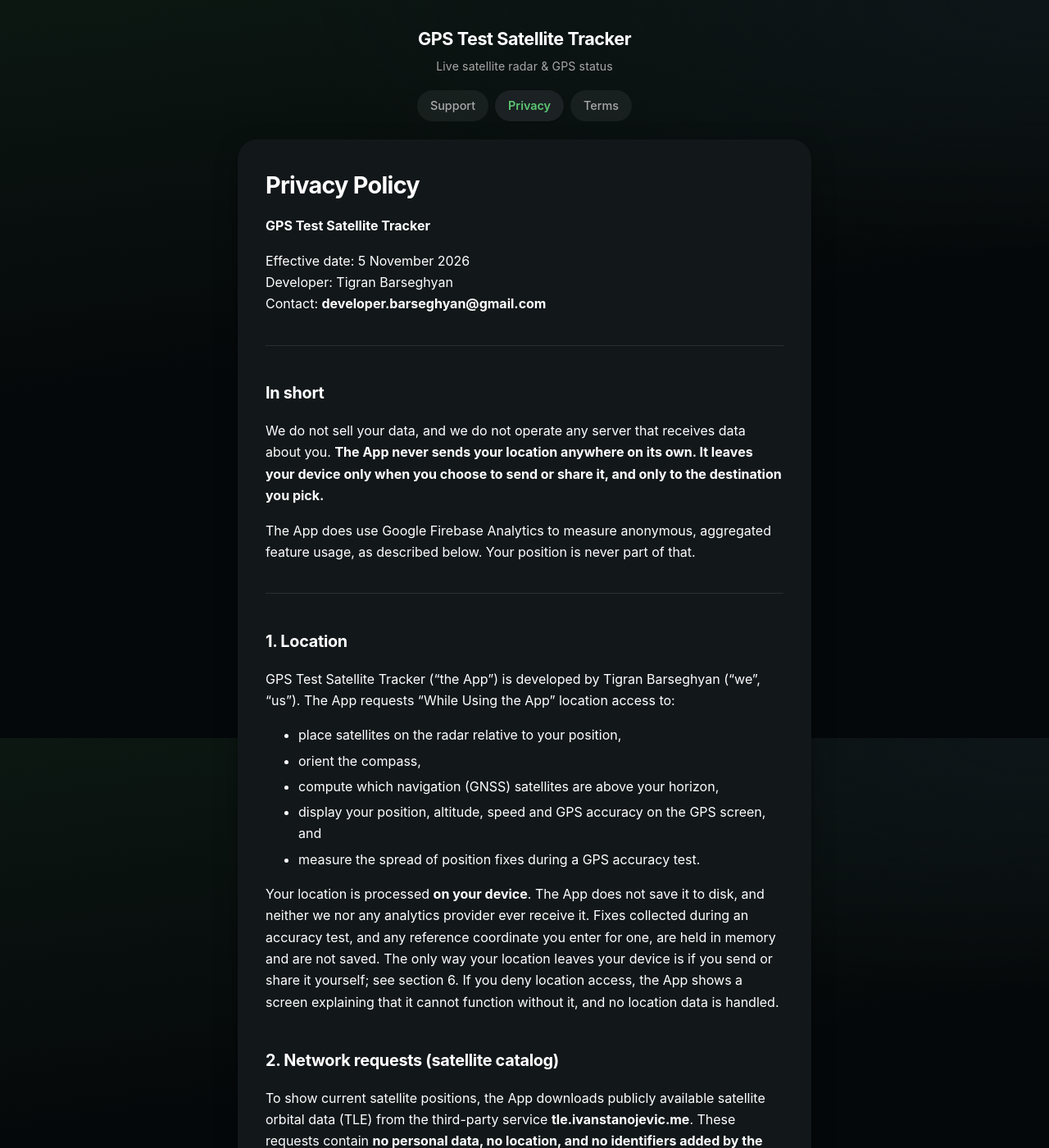
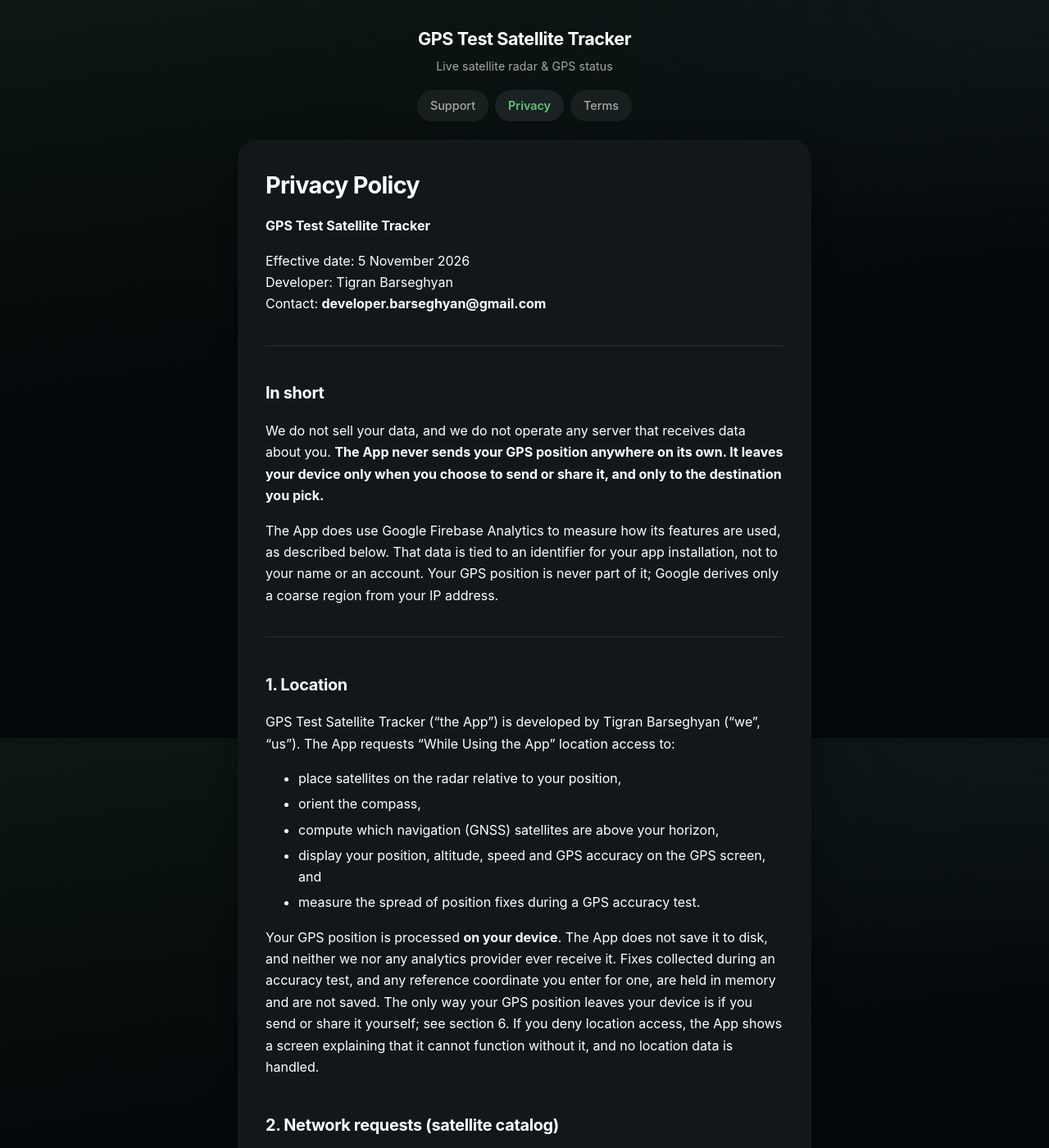
Before and after one commit to developer-barseghyan/satellite-tracker-support, a Jekyll site: the page built from privacy.md, in a window 1280 px wide and 1400 px high. Shown: the whole window at 82% size. Built offline with Jekyll 4.4.1, drawn with Linux system fonts in a browser that asks for light colours; some of the changed text lies outside the part shown.

Commit message:
Add files via upload

```diff
--- a/privacy.md
+++ b/privacy.md
@@ -16,9 +16,9 @@ Contact: **developer.barseghyan@gmail.com**
 
 ## In short
 
-We do not sell your data, and we do not operate any server that receives data about you. **The App never sends your location anywhere on its own. It leaves your device only when you choose to send or share it, and only to the destination you pick.**
+We do not sell your data, and we do not operate any server that receives data about you. **The App never sends your GPS position anywhere on its own. It leaves your device only when you choose to send or share it, and only to the destination you pick.**
 
-The App does use Google Firebase Analytics to measure anonymous, aggregated feature usage, as described below. Your position is never part of that.
+The App does use Google Firebase Analytics to measure how its features are used, as described below. That data is tied to an identifier for your app installation, not to your name or an account. Your GPS position is never part of it; Google derives only a coarse region from your IP address.
 
 ---
 
@@ -32,7 +32,7 @@ GPS Test Satellite Tracker ("the App") is developed by Tigran Barseghyan ("we",
 - display your position, altitude, speed and GPS accuracy on the GPS screen, and
 - measure the spread of position fixes during a GPS accuracy test.
 
-Your location is processed **on your device**. The App does not save it to disk, and neither we nor any analytics provider ever receive it. Fixes collected during an accuracy test, and any reference coordinate you enter for one, are held in memory and are not saved. The only way your location leaves your device is if you send or share it yourself; see section 6. If you deny location access, the App shows a screen explaining that it cannot function without it, and no location data is handled.
+Your GPS position is processed **on your device**. The App does not save it to disk, and neither we nor any analytics provider ever receive it. Fixes collected during an accuracy test, and any reference coordinate you enter for one, are held in memory and are not saved. The only way your GPS position leaves your device is if you send or share it yourself; see section 6. If you deny location access, the App shows a screen explaining that it cannot function without it, and no location data is handled.
 
 ## 2. Network requests (satellite catalog)
 
@@ -48,13 +48,13 @@ The App stores only non-personal preferences locally on your device: display uni
 
 ## 5. Usage analytics
 
-The App uses **Google Firebase Analytics** to understand how its features are used, so we know what to improve. This is anonymous, aggregated product measurement, not advertising and not profiling.
+The App uses **Google Firebase Analytics** to understand how its features are used, so we know what to improve. This is product measurement, not advertising and not profiling. We view it as aggregated reports. Google receives it tied to an app-instance identifier, not to your name, email, or an account.
 
 **What is measured:** which screens are opened; which controls are used (radar radius, zoom, filters, sorting, sharing and sending, including the report type, coordinate format and datum, but never the content); the type of a satellite you tap and its rounded distance from you; whether a subscription screen was shown and what happened next, including the plan, price and currency of a purchase; how long the satellite catalog took to load; whether a GPS fix was obtained and how accurate it was; the length, sample count and size of error (CEP95) of an accuracy test; and your in-App preferences (units, heading mode, coordinate format, datum, radar radius, enabled satellite groups, subscription status).
 
 **What is never sent:** your latitude, longitude, altitude, or any other position data; any accuracy test coordinate; the content of anything you send or share; the coordinates of any satellite you viewed; the text you type into the search field (only how many characters it contained); your name, email, Apple ID, or payment details; your device's advertising identifier (IDFA). The App does not use the advertising-identifier component of Firebase, and does not track you across other apps or websites.
 
-**Identifiers:** Firebase assigns the App an app-instance identifier and can read the vendor identifier (IDFV), both of which are reset when you delete the App. Google receives your IP address as part of standard networking and derives a coarse, country/region-level location estimate from it on its servers; we never see a more precise location than that.
+**Identifiers:** Firebase assigns the App an app-instance identifier and can read the vendor identifier (IDFV), both of which are reset when you delete the App. Google receives your IP address as part of standard networking and derives a coarse, country/region-level location estimate from it on its servers. That estimate is collected for analytics, and we never see a more precise location than that.
 
 Google's processing of this data is governed by [Google's Privacy Policy](https://policies.google.com/privacy) and the [Firebase data-handling terms](https://firebase.google.com/support/privacy).
 
@@ -72,12 +72,12 @@ Once sent, that content is handled by the app or service you chose and by the pe
 - No user accounts or registration.
 - No advertising SDKs, no advertising identifier, no cross-app or cross-site tracking.
 - No selling or renting of any data.
-- No collection of your location, coordinates, or searches by us or by any analytics provider.
+- No collection of your GPS position, coordinates, or searches by us or by any analytics provider. The coarse region estimate described in section 5 comes from your IP address.
 - No knowing collection of personal data from children. The App is not directed at children under 13.
 
 ## 8. Your rights
 
-We hold no personal data that identifies you, so there is no account to access, correct, or export. Local data is removed by deleting the App. Location permission can be revoked in iOS Settings → Privacy & Security → Location Services. Subscriptions are managed in Settings → your name → Subscriptions.
+The App has no accounts, and we do not hold your name, email, or contact details, so there is no account to access, correct, or export. Local data is removed by deleting the App, which also resets the analytics identifiers described in section 5. Location permission can be revoked in iOS Settings → Privacy & Security → Location Services. Subscriptions are managed in Settings → your name → Subscriptions.
 
 ## 9. Changes to this policy
 
```
Also changed, not shown: index.md (+1 -1 lines).
